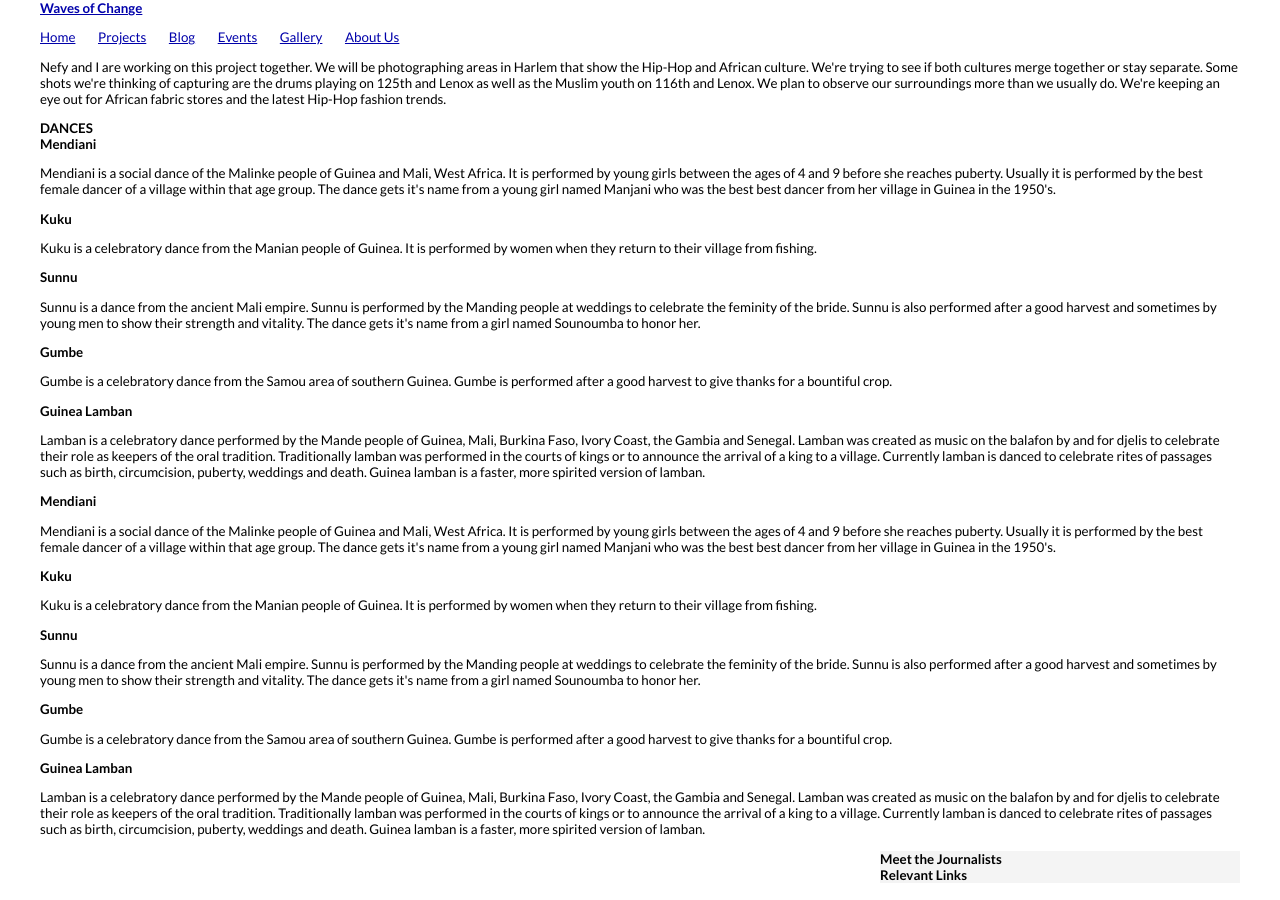
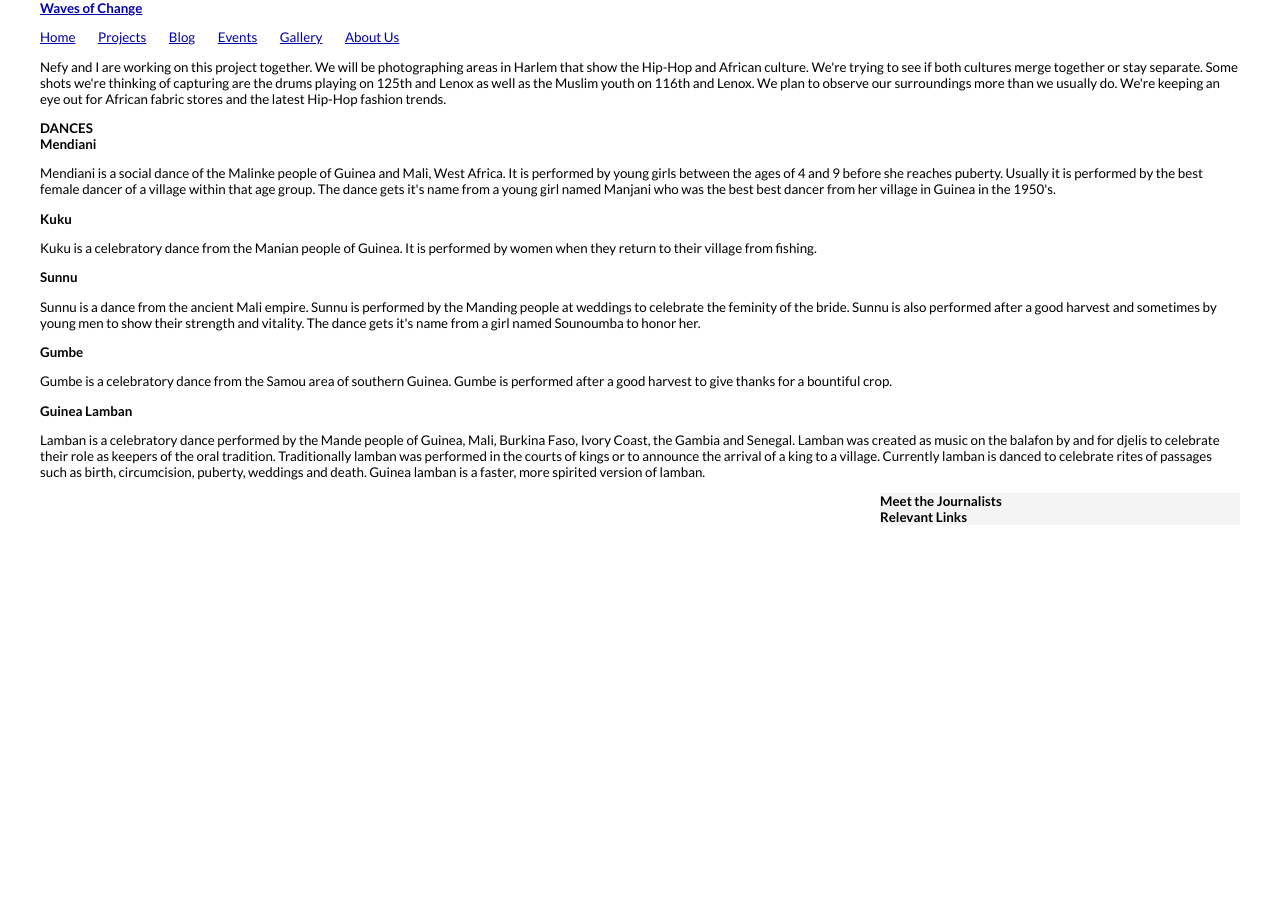
Before and after one commit to WavesofChange/woc-jekyll, a Jekyll site: the page built from projects/def-dance-jam.html, in a window 1280 px wide. Built offline with Jekyll 4.4.1, drawn with Linux system fonts in a browser that asks for light colours.

Commit message:
deleted repeat text

```diff
--- a/projects/def-dance-jam.html
+++ b/projects/def-dance-jam.html
@@ -30,27 +30,6 @@ categories: projects
 
 <p> Lamban is a celebratory dance performed by the Mande people of Guinea, Mali, Burkina Faso, Ivory Coast, the Gambia and Senegal. Lamban was created as music on the balafon by and for djelis to celebrate their role as keepers of the oral tradition. Traditionally lamban was performed in the courts of kings or to announce the arrival of a king to a village.  Currently lamban is danced to celebrate rites of passages such as birth, circumcision, puberty, weddings and death. Guinea lamban is a faster, more spirited version of lamban. </p>
 
-<h3> Mendiani </h3>
-
-<p> Mendiani is a social dance of the Malinke people of Guinea and Mali, West Africa. It is performed by young girls between the ages of 4 and 9 before she reaches puberty.  Usually it is performed by the best female dancer of a village within that age group. The dance gets it's name from a young girl named Manjani who was the best best dancer from her village in Guinea in the 1950's. </p>
-
-<h3> Kuku </h3>
-
-<p> Kuku is a celebratory dance from the Manian people of Guinea. It is performed by women when they return to their village from fishing. </p>
-
-<h3> Sunnu </h3>
-
-<p> Sunnu is a dance from the ancient Mali empire. Sunnu is performed by the Manding people at weddings to celebrate the feminity of the bride.  Sunnu is also performed after a good harvest and sometimes by young men to show their strength and vitality. The dance gets it's name from a girl named Sounoumba to honor her. </p>
-
-<h3> Gumbe </h3>
-
-<p> Gumbe is a celebratory dance from the Samou area of southern Guinea. Gumbe is performed after a good harvest to give thanks for a bountiful crop. </p>
-
-<h3> Guinea Lamban </h3>
-
-<p> Lamban is a celebratory dance performed by the Mande people of Guinea, Mali, Burkina Faso, Ivory Coast, the Gambia and Senegal. Lamban was created as music on the balafon by and for djelis to celebrate their role as keepers of the oral tradition. Traditionally lamban was performed in the courts of kings or to announce the arrival of a king to a village.  Currently lamban is danced to celebrate rites of passages such as birth, circumcision, puberty, weddings and death. Guinea lamban is a faster, more spirited version of lamban. </p>
-
-
 <aside>
 	<div>
 		<h3>Meet the Journalists</h3>
```
